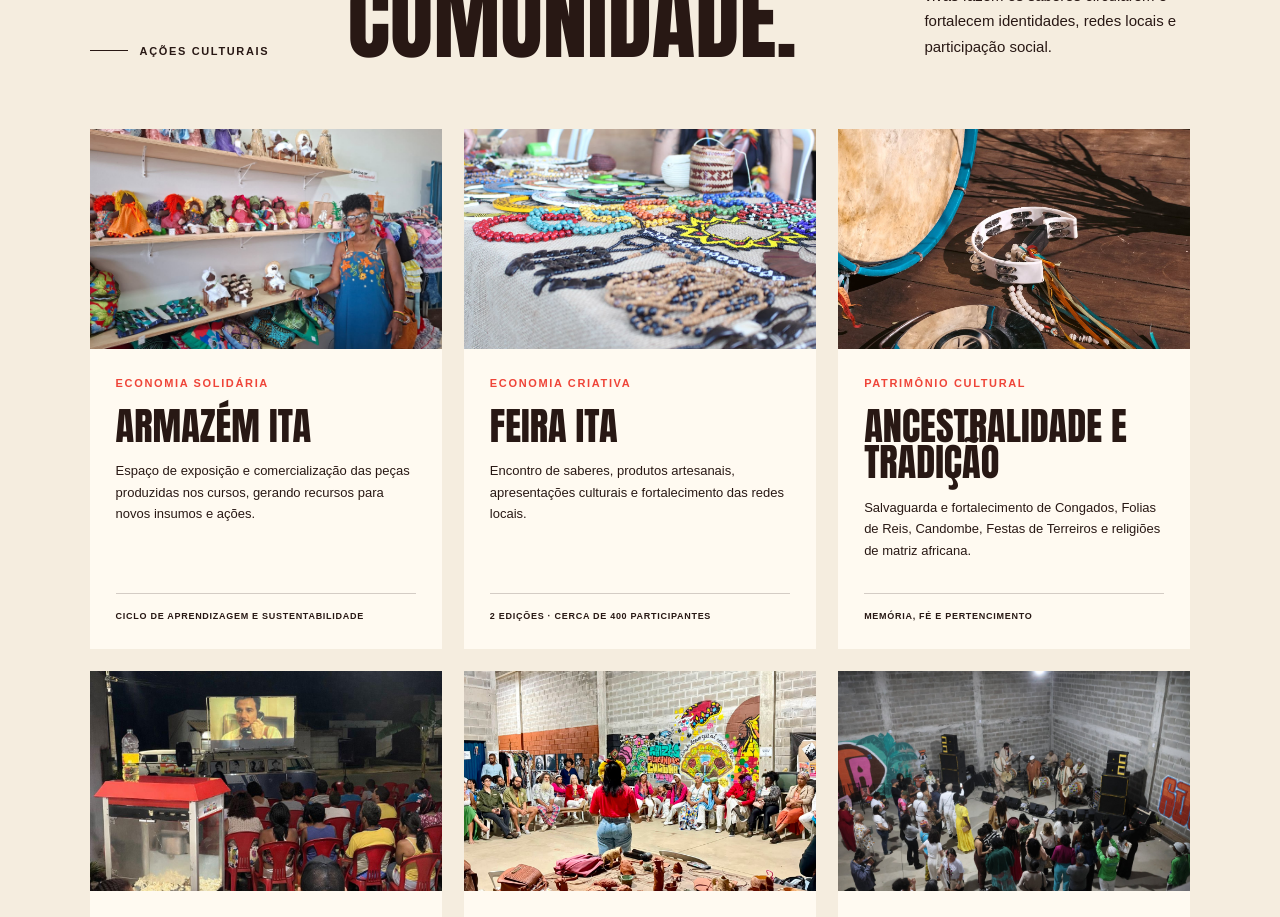
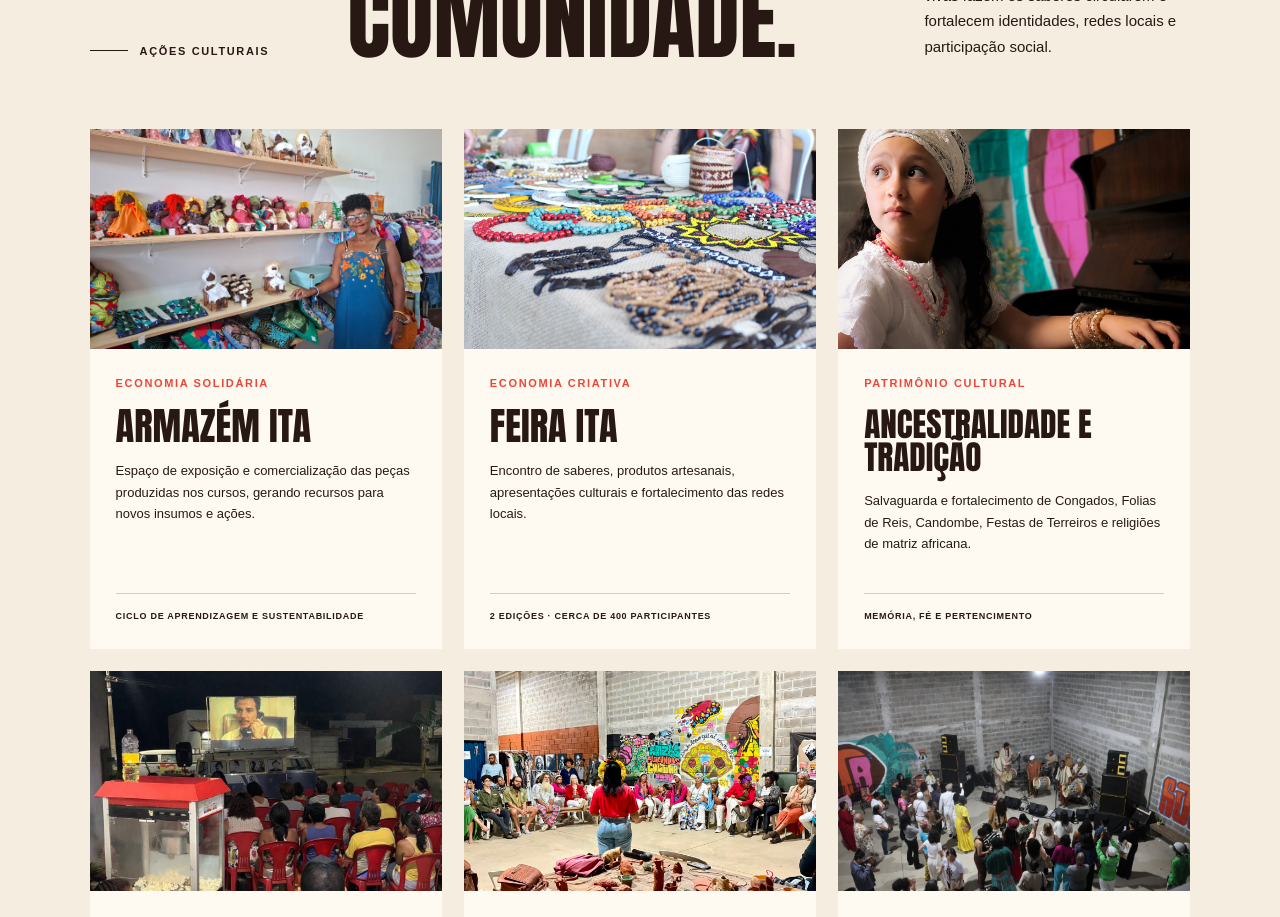
Before and after one commit to thyfanixs/instituto-terra-ancestral, a Next.js app: page /acoes in a window 1280 px wide. Shown: the part 7160-8077 px from the top of the page. Built offline with nearby package versions, Linux system fonts and the light colour scheme.

Commit message:
Corrige card de ancestralidade e tradicao

```diff
--- a/app/acoes/action-details.ts
+++ b/app/acoes/action-details.ts
@@ -289,7 +289,7 @@ export const actionDetails: ActionDetail[] = [
     slug: "ancestralidade-e-tradicao",
     title: "Ancestralidade e tradição",
     category: "Patrimônio cultural",
-    image: "/images/official/ancestralidade.jpg",
+    image: "/images/official/ancestralidade-e-tradicao.jpg",
     summary: "Salvaguarda e fortalecimento de Congados, Folias de Reis, Candombe, Festas de Terreiros e religiões de matriz africana.",
     description: [
       "O ITA atua na salvaguarda do patrimônio material e imaterial, contribuindo para fomentar, organizar e realizar Festas de Congado, Folias de Reis, Candombe e Festas de Terreiros.",
--- a/app/acoes/page.tsx
+++ b/app/acoes/page.tsx
@@ -121,7 +121,7 @@ const culturalInitiatives = [
   {
     title: "Ancestralidade e tradição",
     category: "Patrimônio cultural",
-    image: "/images/official/ancestralidade.jpg",
+    image: "/images/official/ancestralidade-e-tradicao.jpg",
     text: "Salvaguarda e fortalecimento de Congados, Folias de Reis, Candombe, Festas de Terreiros e religiões de matriz africana.",
     meta: "Memória, fé e pertencimento",
   },
@@ -311,7 +311,9 @@ export default function Acoes() {
               </div>
               <div className="initiative-copy">
                 <p className="eyebrow">{initiative.category}</p>
-                <h3>{initiative.title}</h3>
+                <h3 className={initiative.title === "Ancestralidade e tradição" ? "initiative-title-long" : undefined}>
+                  {initiative.title}
+                </h3>
                 <p>{initiative.text}</p>
                 <strong>{initiative.meta}</strong>
               </div>
--- a/app/globals.css
+++ b/app/globals.css
@@ -681,6 +681,11 @@ h1, h2, h3, .display-copy, blockquote {
   margin: 16px 0;
   text-transform: uppercase;
 }
+.initiative-copy h3.initiative-title-long {
+  font-size: clamp(28px, 2.6vw, 40px);
+  line-height: 1;
+  overflow-wrap: normal;
+}
 .initiative-copy > p:not(.eyebrow) { font-size: 13px; line-height: 1.65; margin: 0; }
 .initiative-copy > strong {
   border-top: 1px solid var(--line);
@@ -1127,6 +1132,7 @@ h1, h2, h3, .display-copy, blockquote {
   .initiatives-heading > p:last-child { grid-column: auto; }
   .initiative-grid { grid-template-columns: 1fr; }
   .initiative-card { min-height: 500px; }
+  .initiative-copy h3.initiative-title-long { font-size: 34px; }
   .value-card { min-height: 235px; padding: 22px 16px; }
   .value-card h3 { font-size: clamp(22px, 7vw, 32px); margin-top: 38px; }
   .value-card p { font-size: 13px; }
```
Also changed, not shown: public/images/official/ancestralidade-e-tradicao.jpg (added), 1 other file (tests, documents, lock files or other folders).
